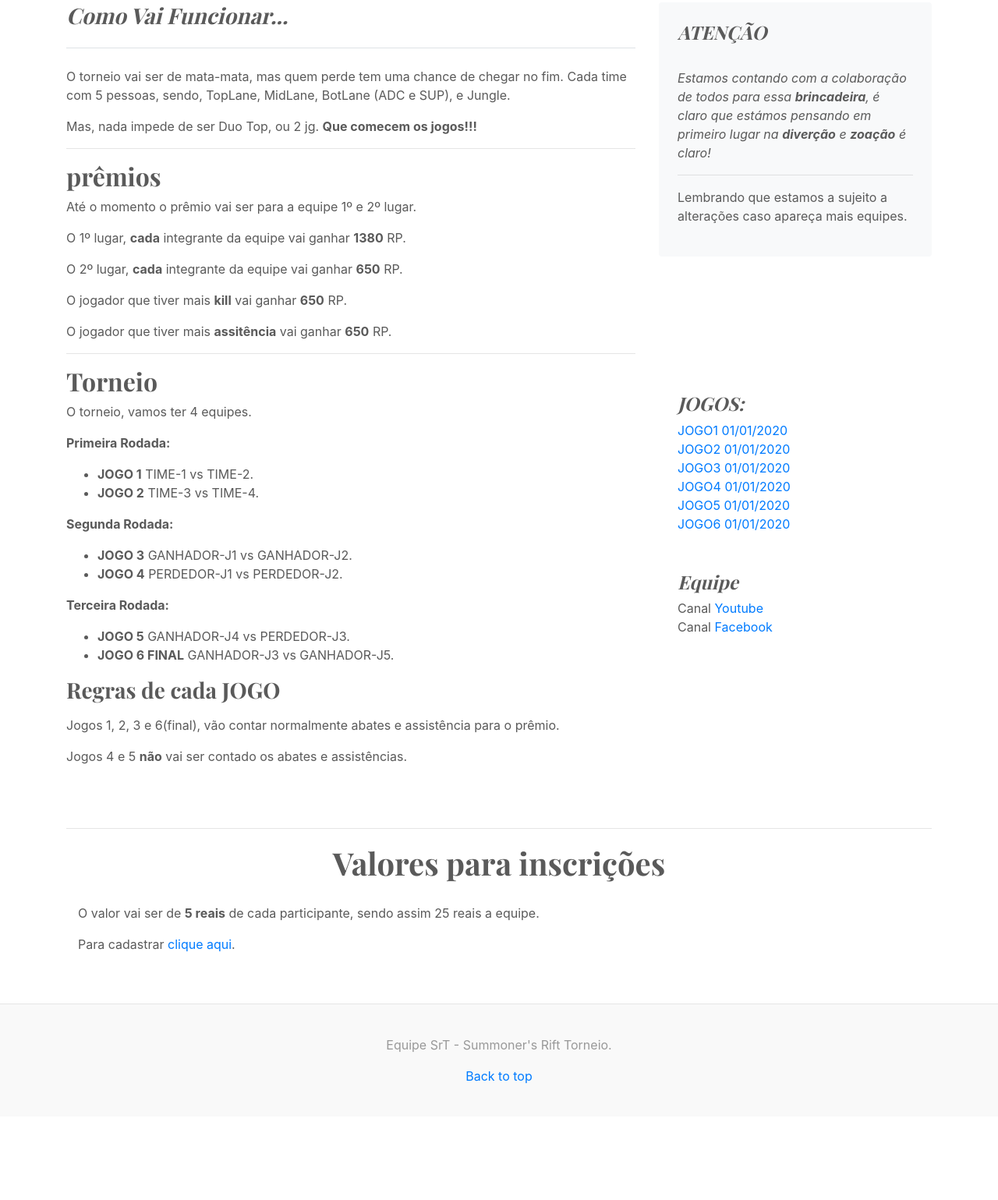
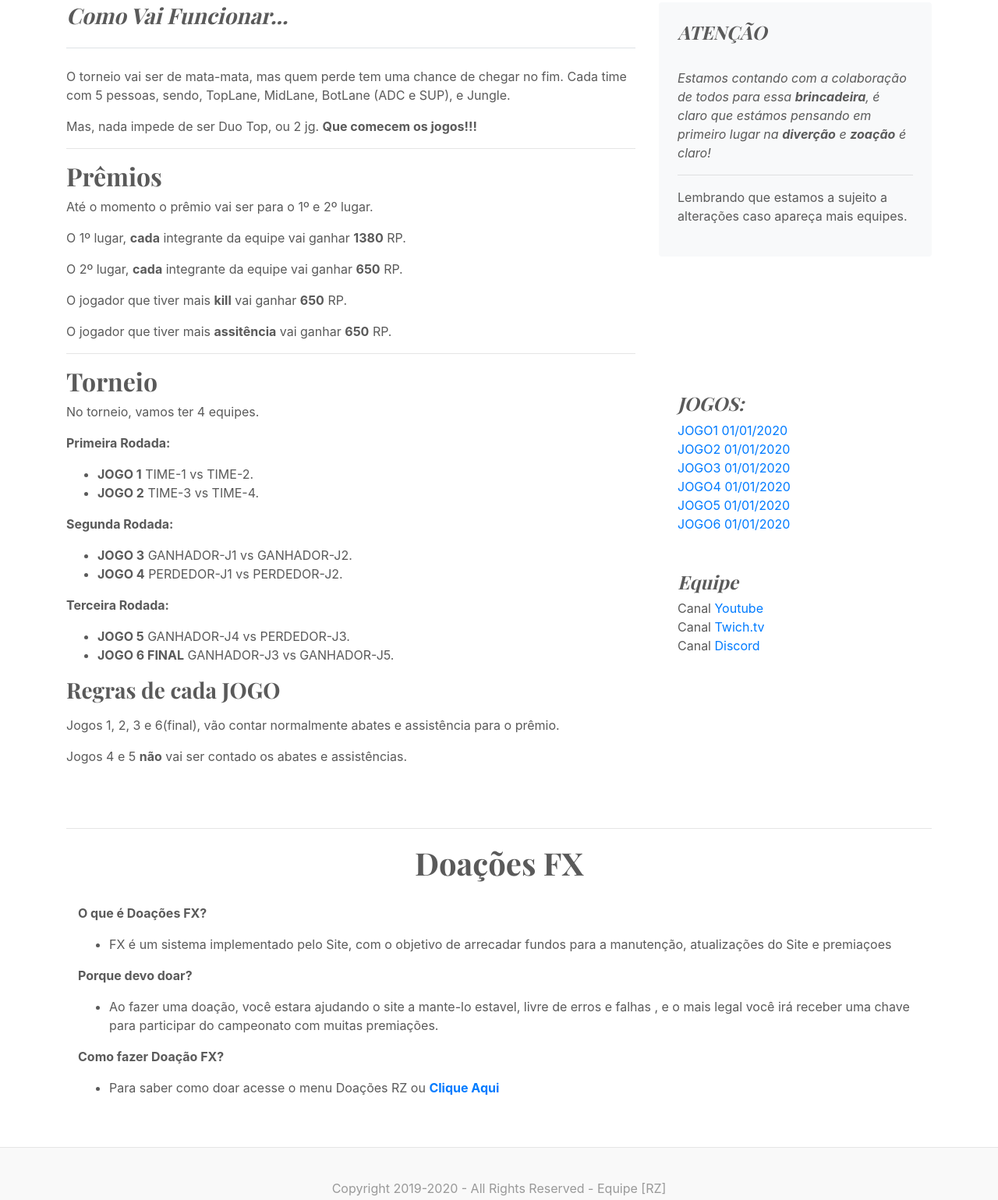
Before and after one commit to guizoio/torneio_web, a plain HTML site: page index.html in a window 1280 px wide. Shown: the part 746-2285 px from the top of the page at 78% size. Before the commit the page ends 2226 px from the top, so only its background shows below. Drawn offline with nearby package versions, Linux system fonts and the light colour scheme.

Commit message:
melhorias na index

```diff
--- a/index.html
+++ b/index.html
@@ -49,7 +49,7 @@
       <header class="blog-header py-3">
         <div class="row flex-nowrap justify-content-between align-items-center">
           <div class="col-6 pt-1">
-            <a class="text-muted blog-header-logo text-dark" href="./index.html">Summoner's Rift Torneio</a>
+            <a class="text-muted blog-header-logo text-dark" href="./index.html">Torneio de League of Legends</a>
           </div>
           <div class="col-6 d-flex justify-content-end align-items-center">
             <a class="text-muted blog-header-logo text-dark" href="./web/cadastro.html">Cadastrar Time</a>
@@ -61,9 +61,9 @@
       <div class="nav-scroller py-1 mb-2">
         <!-- <nav class="nav d-flex justify-content-between"> -->
         <nav class="nav d-flex">
-          <a class="p-2 text-muted" href="./web/equipe.html">Equipes</a>
+		  <a class="p-2 text-muted" href="./web/equipe.html">Equipes</a>
           <a class="p-2 text-muted" href="./web/jogos.html">Jogos</a>
-          <a class="p-2 text-muted" href="./web/tabela.html">Tabela</a>
+          <a class="p-2 text-muted" href="./web/tabela.html">Tabela de Classificação</a>
           <!-- <a class="p-2 text-muted" href="#">U.S.</a>
           <a class="p-2 text-muted" href="#">Technology</a>
           <a class="p-2 text-muted" href="#">Design</a>
@@ -80,7 +80,7 @@
 
       <!-- <div class="jumbotron p-4 p-md-5 text-white rounded bg-dark">
         <div class="col-md-6 px-0">
-          <h1 class="display-4 font-italic">SRT - Torneio Amador de League of Legends</h1>
+          <h1 class="display-4 font-italic"> RZ - Torneio Amador de League of Legends</h1>
           <p class="lead my-3">Um torneio para divertir a galera, com o objetivo de pelo menos um pentakil nesse torneio...</p>
 
         </div>
@@ -204,8 +204,8 @@
             <!-- <blockquote>
             </blockquote> -->
 
-            <h2>prêmios</h2>
-            <p>Até o momento o prêmio vai ser para a equipe 1º e 2º lugar.</p>
+            <h2>Prêmios</h2>
+            <p>Até o momento o prêmio vai ser para o 1º e 2º lugar.</p>
             <p>O 1º lugar, <strong>cada</strong> integrante da equipe vai ganhar <strong>1380</strong> RP.</p>
             <p>O 2º lugar, <strong>cada</strong> integrante da equipe vai ganhar <strong>650</strong> RP.</p>
             <p>O jogador que tiver mais <strong>kill</strong> vai ganhar <strong>650</strong> RP.</p>
@@ -216,7 +216,7 @@
             </blockquote> -->
 
             <h2>Torneio</h2>
-            <p>O torneio, vamos ter 4 equipes.</p>
+            <p>No torneio, vamos ter 4 equipes.</p>
             <p><strong>Primeira Rodada:</strong></p>
             <ul>
               <li><strong>JOGO 1</strong> TIME-1 vs TIME-2.</li>
@@ -244,10 +244,10 @@
 <!--
 
           <div class="blog-post" style="margin-top: -30px;">
-            <h2 class="blog-post-title"style="text-align-last: center;">Valores para inscrições</h2>
+            <h2 class="blog-post-title"style="text-align-last: center;">Doações</h2>
 
             <br>
-            <p>O valor vai ser de <strong>5 reais</strong> de cada participante, sendo assim 25 reais a equipe.</p>
+            <p>o Valor <strong>5 reais</strong> de cada participante, sendo assim 25 reais a equipe.</p>
             <p>Para cadastrar <a href="#">clique aqui</a>.</p>
               <p>Curabitur blandit tempus porttitor. <strong>Nullam quis risus eget urna mollis</strong> ornare vel eu leo. Nullam id dolor id nibh ultricies vehicula ut id elit.</p>
             <p>Etiam porta <em>sem malesuada magna</em> mollis euismod. Cras mattis consectetur purus sit amet fermentum. Aenean lacinia bibendum nulla sed consectetur.</p>
@@ -306,7 +306,8 @@
             <h4 class="font-italic">Equipe</h4>
             <ol class="list-unstyled">
               <li>Canal <a href="#">Youtube</a></li>
-              <li>Canal <a href="#">Facebook</a></li>
+              <li>Canal <a href="#">Twich.tv</a></li>
+			  <li>Canal <a href="#">Discord</a></li>
             </ol>
           </div>
         </aside><!-- /.blog-sidebar -->
@@ -315,37 +316,33 @@
       <hr>
       <div class="col-md-12">
         <div class="blog-post" style="margin-top: 20px;">
-          <h2 class="blog-post-title"style="text-align-last: center;">Valores para inscrições</h2>
+          <h2 class="blog-post-title"style="text-align-last: center;">Doações FX</h2>
           <!-- <p class="blog-post-meta">December 23, 2013 by <a href="#">Jacob</a></p> -->
           <br>
-          <p>O valor vai ser de <strong>5 reais</strong> de cada participante, sendo assim 25 reais a equipe.</p>
-          <p>Para cadastrar <a href="./web/cadastro.html">clique aqui</a>.</p>
+            <p><strong>O que é Doações FX?</strong></p>
+            <ul>
+              <li>FX é um sistema implementado pelo Site, com o objetivo de arrecadar fundos para a manutenção, atualizações do Site e premiaçoes</li>
+              </ul>
+            <p><strong>Porque devo doar?</strong></p>
+            <ul>
+		      <li>Ao fazer uma doação, você estara ajudando o site a mante-lo estavel, livre de erros e falhas , e o mais legal você irá receber uma chave para participar do campeonato com muitas premiações.</li>
+              </ul>
+            <p><strong>Como fazer Doação FX?</strong></p>
+            <ul>
+            <li>Para saber como doar acesse o menu Doações RZ ou <a href="./web/doacoesrz.html"> <strong>Clique Aqui</li></a></strong>
+			 </ul>
 
-        </div>
+			 </div>
 
       </div>
 
     </main><!-- /.container -->
 
     <footer class="blog-footer">
-      <p>Equipe SrT - Summoner's Rift Torneio.</p>
+      <p> Copyright 2019-2020 - All Rights Reserved  - Equipe [RZ]</p>
       <p>
-        <a href="#">Back to top</a>
       </p>
     </footer>
-
-
-
-
-
-
-
-
-
-
-
-
-
     <!-- Optional JavaScript -->
     <!-- jQuery first, then Popper.js, then Bootstrap JS -->
     <script src="https://code.jquery.com/jquery-3.5.1.slim.min.js" integrity="sha384-DfXdz2htPH0lsSSs5nCTpuj/zy4C+OGpamoFVy38MVBnE+IbbVYUew+OrCXaRkfj" crossorigin="anonymous"></script>
```
